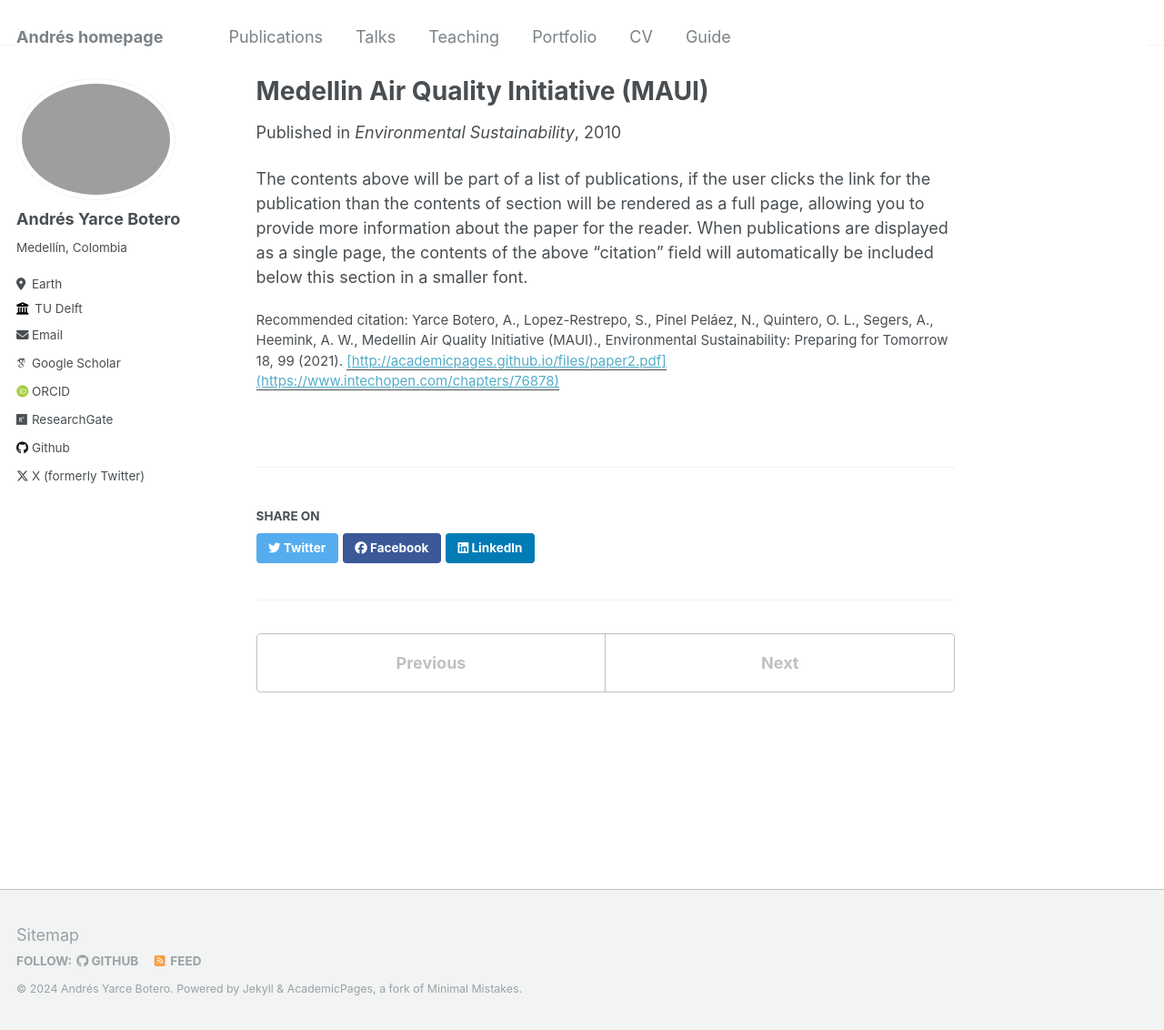
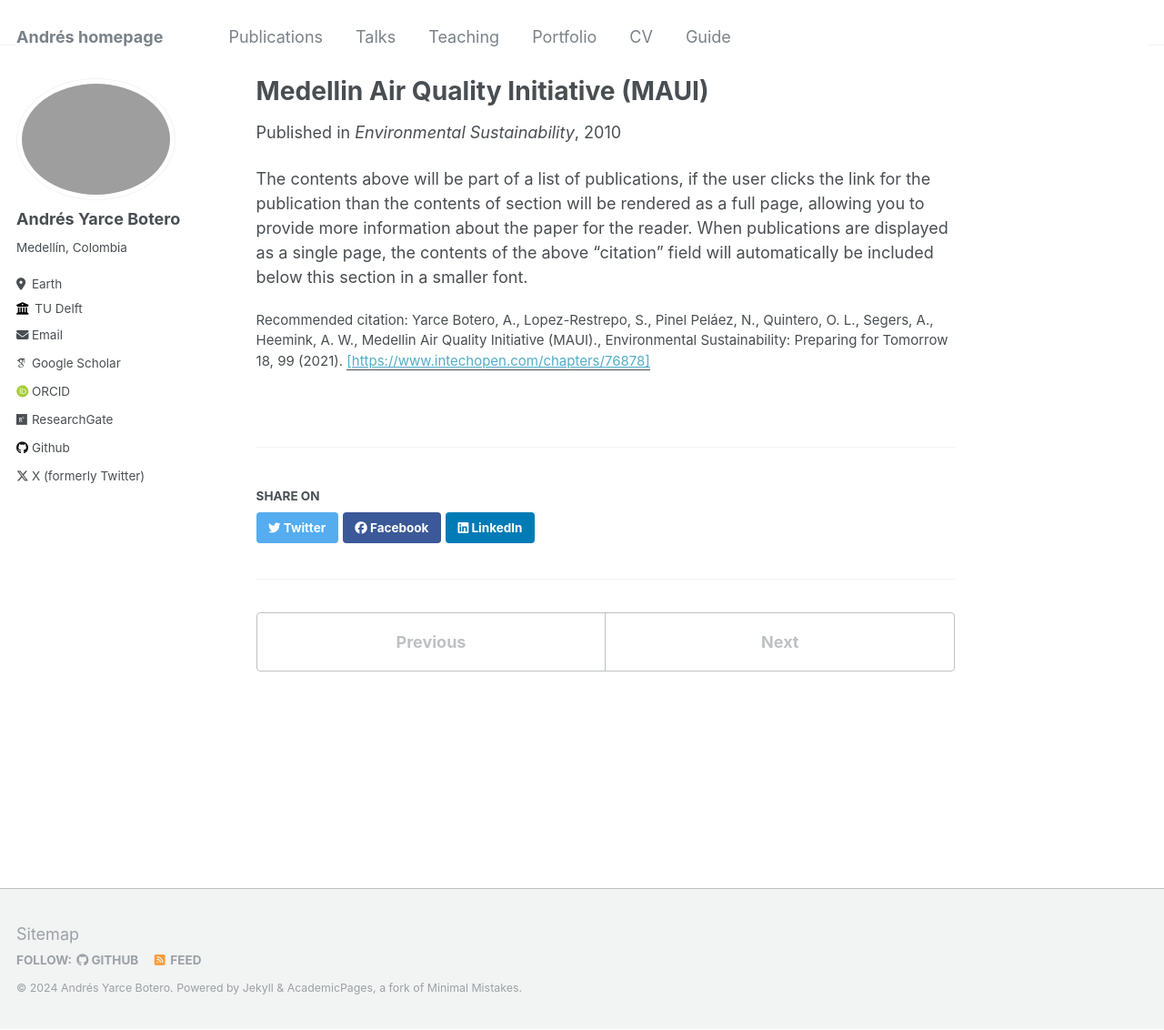
Before and after one commit to ayarceb/ayarceb.github.io, a Jekyll site: the page built from _publications/2021-MAUI.md, in a window 1280 px wide and 1132 px high. Shown: the whole window at 91% size. Built offline with Jekyll 4.4.1, drawn with Linux system fonts in a browser that asks for light colours; some web fonts are replaced; some of the changed lines change nothing that is shown.

Commit message:
Update 2021-MAUI.md

```diff
--- a/_publications/2021-MAUI.md
+++ b/_publications/2021-MAUI.md
@@ -5,7 +5,7 @@ permalink: /publication/2010-10-01-paper-title-number-2
 excerpt: 'This paper is about the number 2. The number 3 is left for future work.'
 date: 2010-10-01
 venue: 'Environmental Sustainability'
-paperurl: '[http://academicpages.github.io/files/paper2.pdf](https://www.intechopen.com/chapters/76878)'
+paperurl: '[https://www.intechopen.com/chapters/76878]'
 citation: 'Yarce Botero, A., Lopez-Restrepo, S., Pinel Peláez, N., Quintero, O. L., Segers, A., Heemink, A. W., Medellin Air Quality Initiative (MAUI)., Environmental Sustainability: Preparing for Tomorrow 18, 99 (2021).'
 ---
 
```
